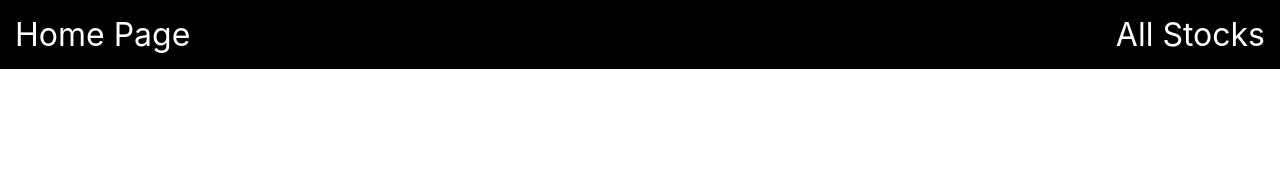
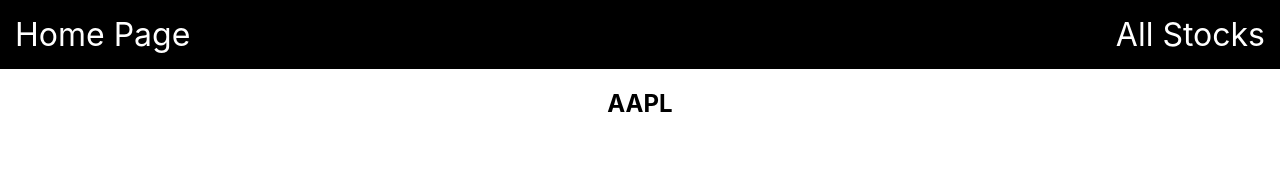
Before and after one commit to NandoLofi/Homework, a React (Create React App) app in the folder stocksrouter/: page /prices/AAPL in a window 1280 px wide. Shown: the top 179 px of the page. Built offline with nearby package versions, Linux system fonts and the light colour scheme.

Commit message:
added all but price

```diff
--- a/stocksrouter/src/Pages/Price.jsx
+++ b/stocksrouter/src/Pages/Price.jsx
@@ -3,9 +3,21 @@
 import {useState} from 'react'
 
 export default function Prices() {
+  const stocks = [
+    {name: "Apple Inc.", symbol: "AAPL", lastPrice: 140.64, change: -0.280000000000001, high: 141.74, low: 140.35, open: 141.5},
+    {name: "Microsoft Corporation", symbol: "MSFT", lastPrice: 64.98, change: 0.109999999999999, high: 65.45, low: 64.76, open: 65.12},
+    {name: "Alphabet Inc.", symbol: "GOOGL", lastPrice: 835.14, change: -4.50999999999999, high: 844, low: 829.1, open: 842},
+    {name: "Facebook, Inc.", symbol: "FB", lastPrice: 140.34, change: 0.810000000000002, high: 141.0244, low: 139.76, open: 140.08},
+    {name: "Oracle Corporation", symbol: "ORCL", lastPrice: 44.65, change: -0.300000000000004, high: 45.09, low: 44.575, open: 44.91},
+    {name: "Intel Corporation", symbol: "INTL", lastPrice: 36.16, change: -0.370000000000005, high: 36.78, low: 36.125, open: 36.58}
+  ]
+  const {symbol} = useParams()
+
+
   return (
     <div>
-
+      <h2>{symbol}</h2>
+      <h2>{}</h2>
     </div>
   )
 }
```
